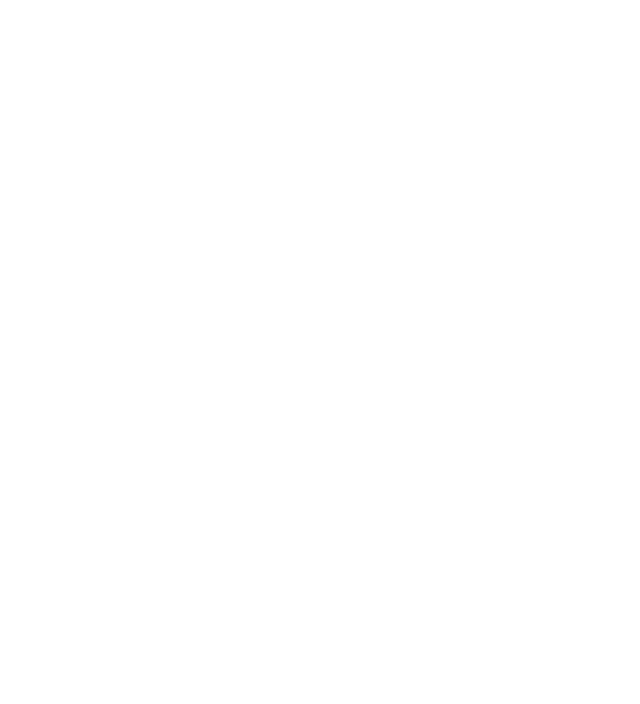
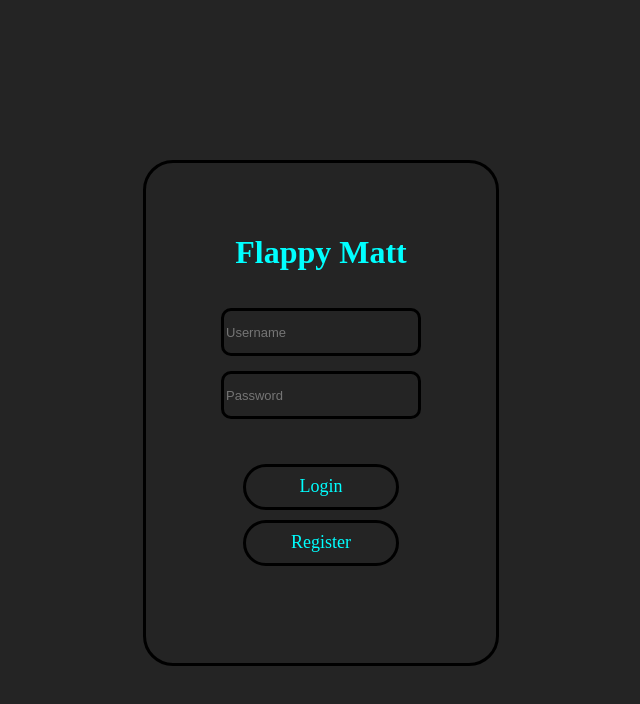
Before and after one commit to VincentD007/Flappy-Matt, a React (Vite) app in the folder UI/: page / in a window 1280 px wide. Before the commit this address had no page. Shown: the top 704 px of the page, without its empty margins (319-959 px from the left). Built offline with nearby package versions, Linux system fonts and the light colour scheme.

Commit message:
Finished Login page styling; Added Navbar component file

```diff
--- a/UI/src/components/App.jsx
+++ b/UI/src/components/App.jsx
@@ -1,13 +1,14 @@
 import { useState } from 'react'
 import {Routes, Route} from 'react-router-dom'
+import Login from './Login.jsx'
 
 function App() {
 
   return (
     <Routes>
-      <Route/>
-      <Route/>
-      <Route/>
+      <Route path='/' element={<Login/>}/>
+      <Route path='/:username/games'/>
+      <Route path='/:username/flappymatt'/>
     </Routes>
   )
 }
--- a/UI/src/components/Login.jsx
+++ b/UI/src/components/Login.jsx
@@ -0,0 +1,21 @@
+import '../styles/Login.css';
+
+export default function Login() {
+    return (
+        <div id='LoginContainer'>
+            <h1>Flappy Matt</h1>
+            <input
+            id='UserInput'
+            type='text'
+            required='true'
+            placeholder='Username'></input>
+            <input
+            id='UserInput'
+            type='password'
+            required='true'
+            placeholder='Password'></input>
+            <div className='Button'>Login</div>
+            <div className='Button'>Register</div>
+        </div>
+    )
+}
--- /dev/null
+++ b/UI/src/styles/Login.css
@@ -0,0 +1,61 @@
+Body {
+    background-color: #242424;
+    color: aqua;
+}
+
+#LoginContainer {
+    display: flex;
+    flex-direction: column;
+    align-items: center;
+    padding: 50px;
+    border: 3px solid black;
+    border-radius: 30px;
+    width: 250px;
+    height: 400px;
+    text-align: center;
+    margin: auto;
+    margin-top: 20vh;
+}
+
+#UserInput {
+    font-size: medium;
+    width: 190px;
+    height: 40px;
+    background-color: #242424;
+    color: aqua;
+    border: 3px solid black;
+    border-radius: 10px;
+}
+
+input {
+    margin-top: 15px;
+}
+
+input:nth-of-type(2) {
+    margin-bottom: 35px;
+}
+
+#UserInput::placeholder {
+    font-size: small;
+}
+
+.Button {
+    margin-top: 10px;
+    display: flex;
+    align-items: center;
+    justify-content: center;
+    font-size: large;
+    width: 150px;
+    height: 40px;
+    border: 3px solid black;
+    border-radius: 30px;
+}
+
+.Button:hover {
+    background-color: #202020;
+    cursor: pointer;
+}
+
+.Button:active {
+    background-color: #151515;
+}
```
Also changed, not shown: UI/src/components/NavBar.jsx (added).
